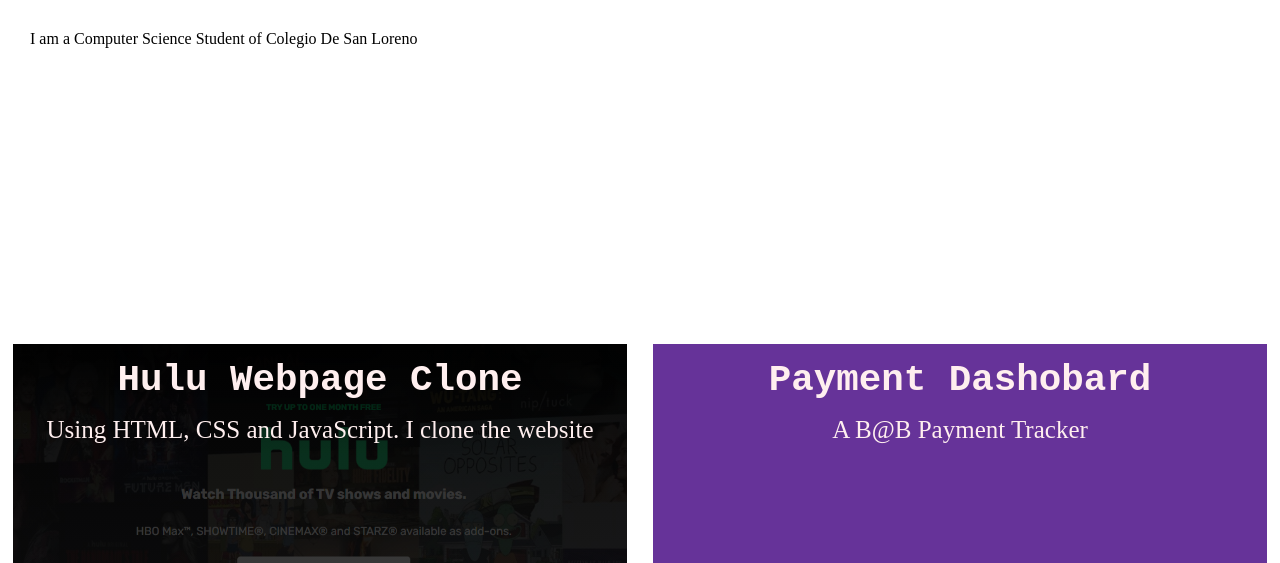
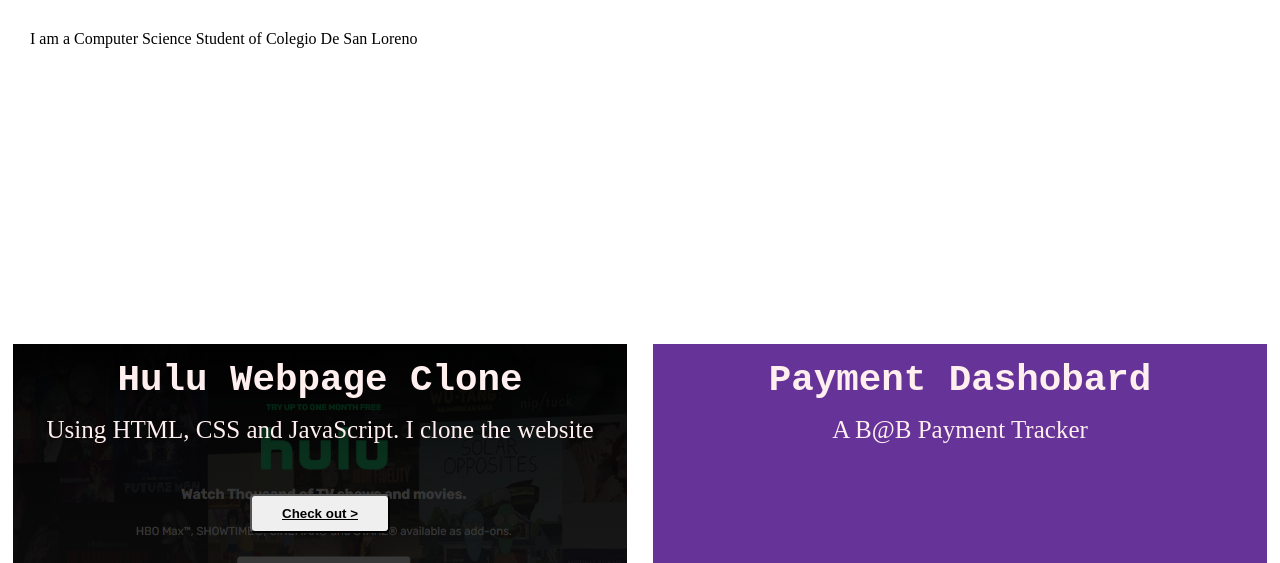
Before and after one commit to Zurcemozz/Portfolio, a plain HTML site: page index.html in a window 1280 px wide. Shown: the part 389-952 px from the top of the page. Drawn offline with Linux system fonts and the light colour scheme.

Commit message:
third commit

```diff
--- a/index.html
+++ b/index.html
@@ -42,7 +42,10 @@
         <div class="square" id="hulu">
                 <h2>Hulu Webpage Clone</h2>
                 <p>Using HTML, CSS and JavaScript. I clone the website</p>
+                <button>
+                    <a href="https://app.netlify.com/sites/zen-darwin-f42276/overview">Check out ></a>
 
+                </button>
         </div>
         <div class="square">
             <h2>Payment Dashobard</h2>
--- a/style.css
+++ b/style.css
@@ -109,6 +109,16 @@ p {
 .dark .square {
   background-color: rgba(71, 71, 71);
 }
+.square button {
+  padding: 10px 30px;
+  margin-top: 50px;
+  border-radius: 5px;
+}
+
+.square button a {
+  font-weight: bold;
+  color: #000;
+}
 
 .dub-section {
   display: flex;
```
